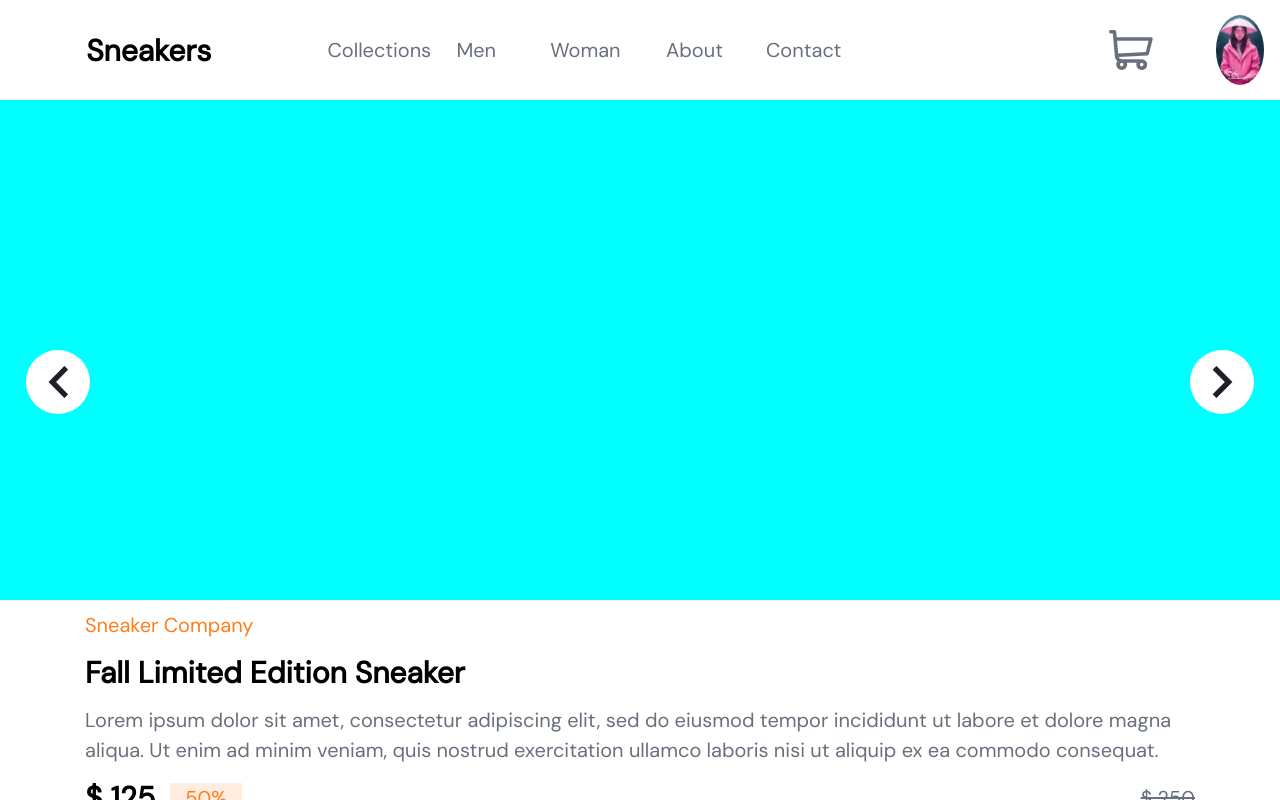
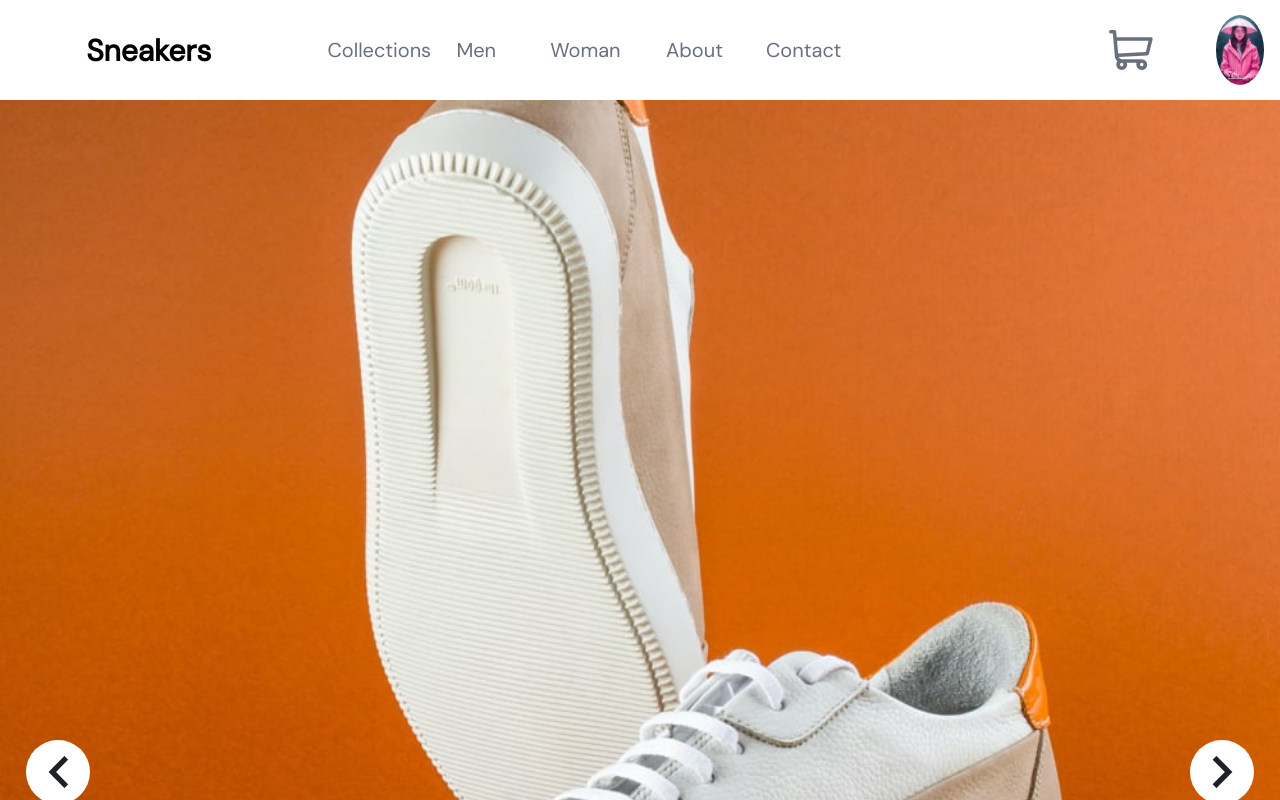
Before and after one commit to TSchm82/FEM-E-commerce-product-page, an Angular app: page / in a window 1280 px wide. Shown: the top 800 px of the page. Built offline with nearby package versions, Linux system fonts and the light colour scheme.

Commit message:
item box styling finished

```diff
--- a/css/styles.css
+++ b/css/styles.css
@@ -82,8 +82,6 @@ button :hover {
 .item-box {
   width: 100%;
   position: relative;
-  background-color: aqua;
-  height: 500px;
 }
 
 .item-img {
@@ -98,7 +96,6 @@ button :hover {
   width: 5vw;
   height: 5vw;
   top: 50%;
-  overflow: visible;
   margin: 0;
   padding: 0;
   display: flex;
--- a/src/components/item/item.component.html
+++ b/src/components/item/item.component.html
@@ -1,5 +1,5 @@
 <div class="item-box">
-    <!-- <img class="item-img" src="../../assets/images/image-product-1.jpg"> -->
+    <img class="item-img" src="../../assets/images/image-product-1.jpg">
 
     <button class="caroussel-box left"><img class="navigation-img" src="../../assets/images/icon-previous.svg"></button>
 
--- a/src/styles/partials/_item.scss
+++ b/src/styles/partials/_item.scss
@@ -9,8 +9,6 @@
 .item-box {
     width: 100%;
     position: relative;
-    background-color: aqua;
-    height: 500px;
 }
 
 .item-img {
@@ -25,7 +23,6 @@
     width: 5vw;
     height: 5vw;
     top: 50%;
-    overflow: visible;
     margin: 0;
     padding: 0;
     display: flex;
```
